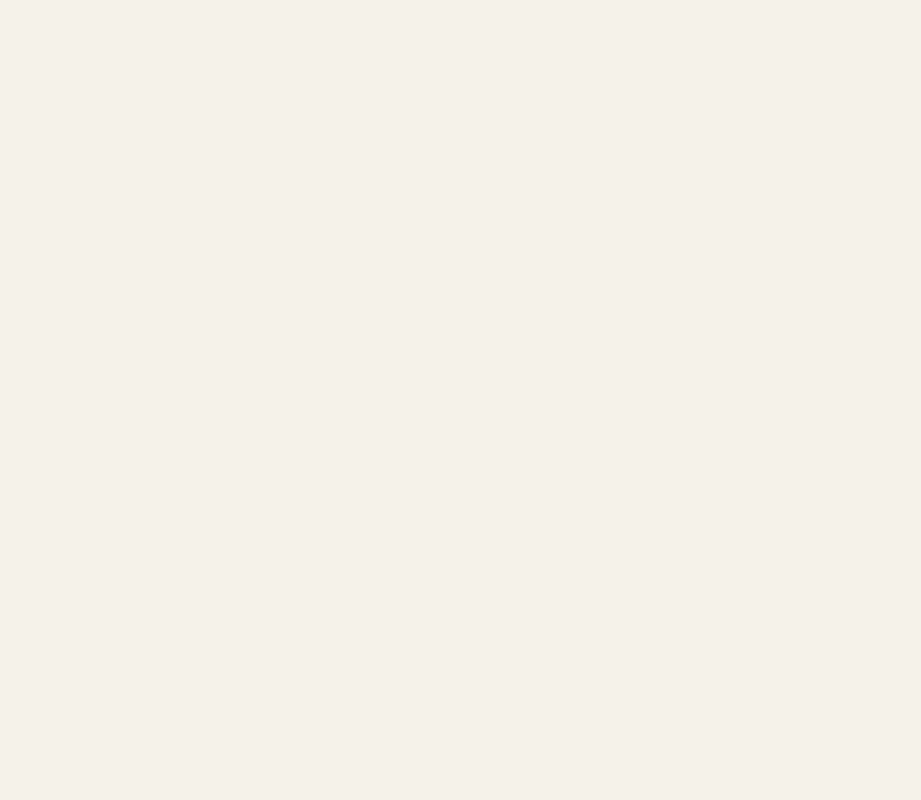
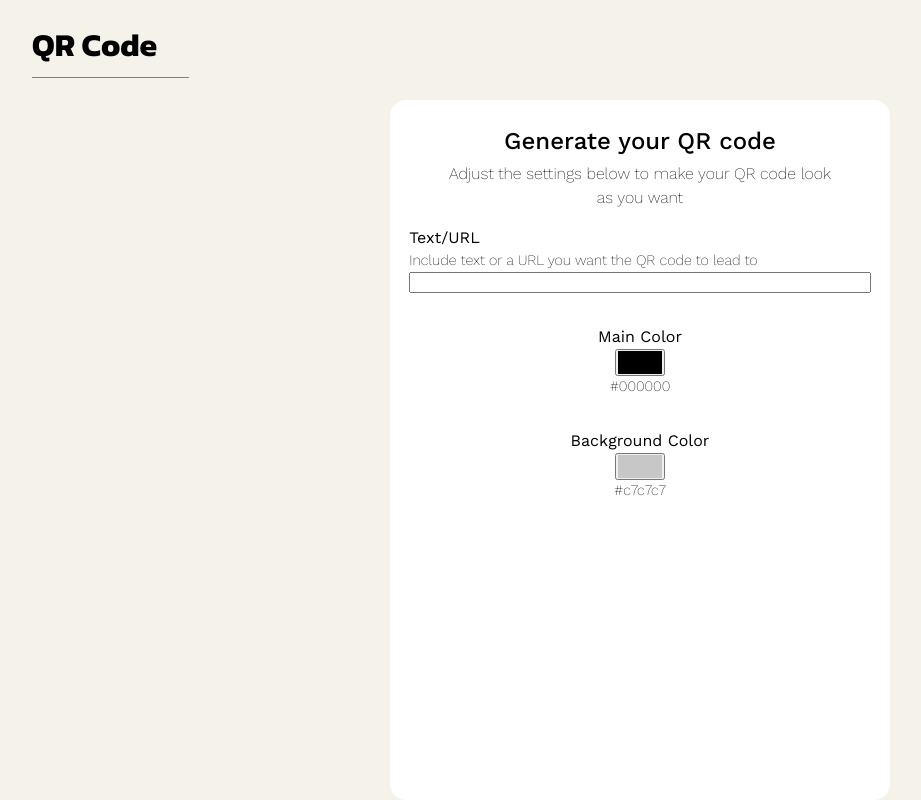
Before and after one commit to Albazcano/qr-code-generator, a plain HTML site: page index.html in a window 1280 px wide. Shown: the whole page, without its empty margins (0-921 px from the left). Drawn offline with nearby package versions, Linux system fonts and the light colour scheme.

Commit message:
modified index.html and style.css

```diff
--- a/index.html
+++ b/index.html
@@ -7,12 +7,52 @@
 
     <link rel="icon" href="./favicon.png">
     <link rel="stylesheet" href="./style.css">
+    <link rel="preconnect" href="https://fonts.googleapis.com">
+    <link rel="preconnect" href="https://fonts.gstatic.com" crossorigin>
+    <link href="https://fonts.googleapis.com/css2?family=Kanit:wght@700&family=Work+Sans:wght@200;400;500&display=swap" rel="stylesheet">
     <link rel="stylesheet" href="https://unpkg.com/sanitize.css">
 
     <title>Qr Code Generator API Challenge</title>
 
 </head>
 <body>
+    <h1 class="heading"> QR Code </h1>
+
+    <main>
+        <section id="qr-code-settings" class="container container-front">
+            <header>
+                <h2>Generate your QR code</h2>
+                <h3>Adjust the settings below to make your QR code look as you want</h3>
+            </header>
+
+            <div>
+            <div class="setting">
+                <label for="data">Text/URL</label>
+                <span class="sub-label">Include text or a URL you want the QR code to lead to</span>
+                <input type="text" name="data" id="data" min="1" max="900">
+            </div>
+
+            <div class="colors">
+                 <div class="setting">
+                    <label for="color">Main Color</label>
+                    <input type="color" id="color" value="#000000">
+                    <span class="sub-label" id="color-value">#000000</span>
+                 </div>
+            </div>
+
+           <div class="colors">
+                 <div class="setting">
+                    <label for="color">Background Color</label>
+                    <input type="color" id="color" value="#c7c7c7">
+                    <span class="sub-label" id="color-value">#c7c7c7</span>
+                 </div>
+            </div>
+
+            </div>
+
+        </section>
+    </main>
+
     <script src="./app.js"></script>
 </body>
 </html>
--- a/style.css
+++ b/style.css
@@ -1,3 +1,123 @@
 body{
     background-color: #f5f2ea;
+    padding: 0 2rem;
+    font-family: 'Work Sans', sans-serif;
+    font-weight: 400;
 }
+
+h1 {
+    border-bottom: 1px solid grey;
+    display: inline-block;
+    padding-right: 2rem;
+    padding-bottom: 0.5rem;
+    font-family: 'Kanit', sans-serif;
+}
+
+main {
+    display: flex;
+    justify-content: center;
+    align-items: center;
+
+    -webkit-perspective: 150rem;
+    perspective: 150rem;
+    -moz-perspective: 150rem;
+    position: relative;
+    margin: 0 auto;
+}
+
+.container {
+    background-color: #ffffff;
+    border-radius: 1rem;
+
+    min-width: 350px;
+    width: 50%;
+    max-width: 500px;
+
+    min-height: 700px;
+    padding: 0.2rem;
+}
+
+.container header {
+    text-align: center;
+
+}
+
+.container header h2 {
+    margin-bottom: 0.2rem;
+    font-weight: 500;
+}
+
+.container header h3 {
+    margin-bottom: 0.2rem;
+    font-weight: 200;
+    font-size: 1rem;
+    width: 80%;
+    margin: 0 auto;
+}
+
+.setting {
+    margin: 1rem;
+    display: flex;
+    flex-direction: column;
+}
+
+.sub-label {
+    font-size: 0.9rem;
+    font-weight: 200;
+}
+
+input [type="text"]{
+    border: 1px solid #000000;
+    padding: 0.35em 0.85rem 0.35rem 0.4rem;
+    line-height: 1.2rem;
+    font-size: 1rem;
+    font-weight: 200;
+    border-radius: 0..3rem;
+    font-family: 'Work Sans', sans-serif;
+}
+
+input [type="text"]:focus {
+    outline: none;
+    border: 1px solid #dea764;
+}
+
+.colors {
+    display: flex;
+    justify-content: space-around;
+}
+
+.colors .setting {
+    align-items: center;
+    text-align: center;
+}
+
+input [type="color"] {
+    appearance: none;
+    -moz-appearance: none;
+    -webkit-appearance: none;
+    background: none;
+
+    border: 1px solid #000000;
+    height: 50px;
+    width: 50px;
+    padding: 0.2rem;
+    cursor: pointer;
+}
+
+input [type="color"]:focus {
+    outline: none;
+    border: 1px solid #dea764;
+    border-radius: 2px;
+}
+
+::-webkit-color-swatch-wrapper {
+    padding: 0;
+}
+
+::-webkit-color-swatch {
+    border: 0;
+}
+
+::-moz-color-swatch {
+    border: 1px solid #000000;
+}
```
